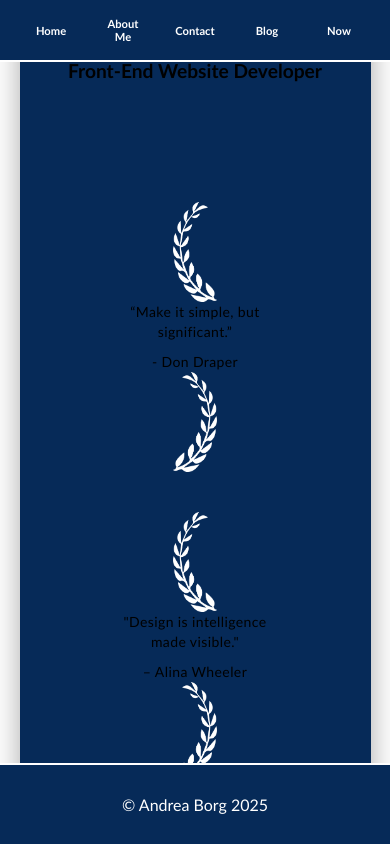
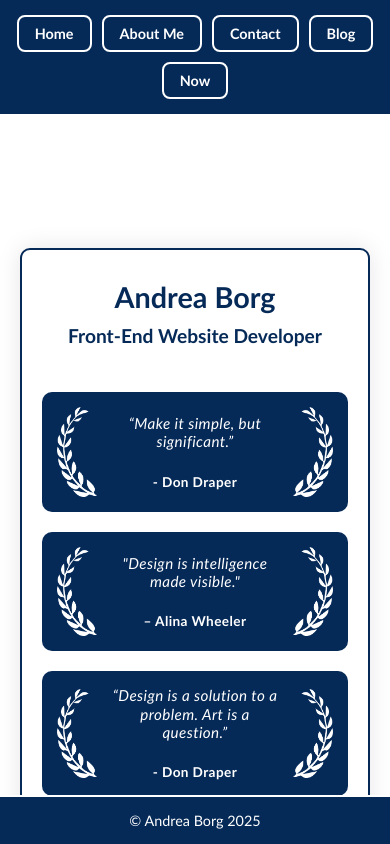
Before and after one commit to andreaborg-dev/My-Portfolio, a React (Create React App) app: page / in a window 390 px wide. Built offline with nearby package versions, Linux system fonts and the light colour scheme.

Commit message:
changed styles and responsiveness increased

```diff
--- a/src/App.css
+++ b/src/App.css
@@ -1,223 +1,320 @@
-/* Reset & Base */
+/* === Global Reset === */
 * {
   margin: 0;
   padding: 0;
   box-sizing: border-box;
-    font-family: 'Trebuchet MS', 'Lucida Sans Unicode', 'Lucida Grande', 'Lucida Sans', Arial, sans-serif;
+  font-family: 'Trebuchet MS', Arial, sans-serif;
 }
 
-html, body, #root {
+html, body {
   height: 100%;
   width: 100%;
-    background-color: #ffffff;
+  background-color: white;
+  color: #062a58;
   overflow-x: hidden;
-    scroll-behavior: smooth;
 }
 
-/* Navigation Buttons */
-.navbuttons {
+/* === Centering Container === */
+.container {
   display: flex;
-    width: 100%;
-    justify-content: space-around;
-    position: fixed;
-    top: 0;
-    padding: 20px 0;
-    border-bottom: 2px solid white;
-    background: #062a58;
-    z-index: 1000;
+  justify-content: center;
+  align-items: center;
+  padding: 40px 20px;
+  min-height: 100vh;
 }
 
-.navbuttons button {
-    width: 100px;
-    height: 50px;
-    color: white;
-    background: none;
-    cursor: pointer;
-    font-weight: bold;
-    border: none;
+/* === Home Section === */
+/* === Main Content Container (Scaled Down) === */
+.container2 {
+  width: 100%;
+  max-width: 800px; /* was 1000px */
+  background-color: white;
+  border: 2px solid #062a58;
   border-radius: 10px;
-    transition: all 0.3s ease-in-out;
+  padding: 30px; /* was 40px */
+  box-shadow: 0 0 25px rgba(0, 0, 0, 0.1);
+  text-align: center;
 }
 
-.navbuttons button:hover {
-    background-color: rgba(0, 0, 0, 0.25);
+/* === Header Text (Smaller) === */
+.homeheader {
+  font-size: clamp(1.8rem, 5vw, 3rem); /* was up to 4rem */
+  font-weight: bold;
+  color: #062a58;
+  margin-bottom: 10px;
+}
+
+.homesubheader {
+  font-size: clamp(1rem, 4vw, 1.8rem); /* smaller max */
+  font-weight: bold;
+  color: #062a58;
+  margin-bottom: 25px;
+}
+
+/* === Cards Container: Horizontal layout with wrapping to avoid horizontal scroll === */
+.cards {
+  display: flex;
+  flex-wrap: wrap;          /* allow wrapping */
+  justify-content: center;  /* center cards */
+  gap: 20px;
+  padding-top: 20px;
+  overflow-x: visible;      /* no horizontal scroll */
+}
+
+/* === Cards: flex horizontal content === */
+.card1, .card2, .card3 {
+  display: flex !important;
+  flex-direction: row !important;
+  align-items: center;
+  justify-content: center;
+  width: 260px;
+  max-width: 100%;  /* allow shrinking */
+  padding: 15px;
+  background-color: #062a58;
+  color: white;
+  border-radius: 10px;
+  transition: transform 0.3s ease;
+  cursor: pointer;
+  box-sizing: border-box;
+  gap: 10px;
+}
+
+.card1:hover, .card2:hover, .card3:hover {
   transform: scale(1.05);
 }
 
-/* Cards Section */
-.cards {
-    display: flex;
-    justify-content: center;
-    flex-wrap: wrap;
-    gap: 20px;
-    padding-top: 150px;
+/* Bracket images */
+.bracket-left {
+  width: 40px;
+  height: auto;
 }
 
-.card1, .card2, .card3 {
-    display: flex;
-    flex-direction: column;
-    align-items: center;
-    justify-content: center;
-    width: 200px;
-    transition: all 0.3s ease;
+.bracket-right {
+  width: 40px;
+  height: auto;
 }
 
-.card1 img, .card2 img, .card3 img {
-    width: auto;
-    height: 100px;
-}
-
-.card1:hover, .card2:hover, .card3:hover {
-    transform: scale(1.1);
-}
-
-.card1 { margin-top: 180px; }
-.card2 { margin-top: 30px; }
-.card3 { margin-top: 180px; }
-
+/* Quote and Speaker: stacked vertically */
 .card1 div, .card2 div, .card3 div {
-    text-align: center;
-    line-height: 20px;
-    letter-spacing: 0.4px;
-    width: 80%;
   display: flex;
   flex-direction: column;
   justify-content: center;
-    align-items: center;
+  text-align: center;
+  line-height: 1.2;
+  letter-spacing: 0.4px;
 }
 
-/* Speaker & Quote */
-.speaker {
-    width: 120px;
-    border: none;
-    margin-top: -10px;
+.quote {
+  font-size: 0.95rem;
+  margin-bottom: 4px;
+  font-style: italic;
 }
 
-.quote, .speaker {
-    font-size: 14px;
-    width: 150px;
+.speaker {
+  font-size: 0.85rem;
+  font-weight: 600;
 }
 
-/* Contact Container */
-.contactcontainer, .container, .contactcontainer2 {
+/* === Responsive Cards Width === */
+@media (max-width: 900px) {
+  .card1, .card2, .card3 {
+    width: 45%; /* Two cards per row approx */
+  }
+}
+
+@media (max-width: 600px) {
+  .card1, .card2, .card3 {
+    width: 100%; /* Full width on small devices */
+  }
+}
+
+/* === Contact Section === */
+.contactcontainer {
   display: flex;
   justify-content: center;
   align-items: center;
+  padding: 40px 20px;
+  min-height: 100vh;
 }
 
 .contactcontainer2 {
-    width: 90%;
-    max-width: 350px;
-    height: auto;
-    padding: 20px;
-    border: 5px solid #051f40;
-    border-radius: 20px;
-    background-color: #062a58;
-    color: white;
-    box-shadow: 0 0 30px darkgrey;
-    text-align: justify;
+  width: 100%;
+  max-width: 600px;
+  background-color: white;
+  color: #062a58;
+  border: 2px solid #062a58;
+  border-radius: 10px;
+  padding: 30px;
+  box-shadow: 0 0 30px rgba(0, 0, 0, 0.1);
 }
 
 .contactcontainer2 h1 {
   text-align: center;
   font-size: 2rem;
-    margin-bottom: 20px;
-    text-decoration: underline 4px;
-    text-underline-offset: 10px;
+  margin-bottom: 30px;
+  text-decoration: underline 4px #062a58;
+  text-underline-offset: 8px;
 }
 
-/* Form */
-.Name label, .Email label, .Message label {
-    display: block;
-    text-align: center;
-    margin-top: 10px;
+/* === Form Elements === */
+.Name, .Email, .Message {
+  margin-bottom: 20px;
 }
 
-.Name input, .Email input, .Message input {
-    width: 80%;
-    max-width: 250px;
-    margin: 10px auto;
+label {
   display: block;
-    height: 30px;
-    border-radius: 10px;
-    border: 2px solid black;
+  margin-bottom: 5px;
   text-align: center;
-    box-shadow: 0 0 15px lightgray;
+  font-weight: bold;
 }
 
-.Message input { height: 50px; }
+.inputbox {
+  width: 100%;
+  padding: 12px;
+  border-radius: 10px;
+  border: 2px solid #062a58;
+  background-color: white;
+  color: #062a58;
+  font-size: 1rem;
+}
+
+.inputbox:focus {
+  outline: none;
+  box-shadow: 0 0 8px #062a58;
+}
+
+/* === Submit Button === */
+.Submit-Button {
+  text-align: center;
+  margin-top: 30px;
+}
 
 .Submit-Button input {
-    display: block;
-    margin: 50px auto 10px auto;
-    width: 100px;
-    height: 40px;
+  background-color: #062a58;
   color: white;
-    background: none;
+  padding: 12px 25px;
+  font-size: 1rem;
   border-radius: 10px;
-    border: 2px solid white;
+  border: none;
   cursor: pointer;
-    transition: all 0.3s ease-in-out;
+  transition: background-color 0.3s ease;
 }
 
 .Submit-Button input:hover {
-    background-color: rgba(0, 0, 0, 0.25);
+  background-color: #054395;
+}
+
+/* === Navbar === */
+.navbuttons {
+  position: sticky;
+  top: 0;
+  display: flex;
+  justify-content: center;
+  flex-wrap: wrap;
+  gap: 15px;
+  padding: 20px;
+  background-color: #062a58;
+  border-bottom: 2px solid white;
+  z-index: 1000;
+}
+
+.navbuttons button {
+  background-color: transparent;
+  color: white;
+  font-weight: bold;
+  border: 2px solid white;
+  border-radius: 8px;
+  padding: 10px 20px;
+  cursor: pointer;
+  font-size: 1rem;
+  transition: all 0.3s ease;
+}
+
+.navbuttons button:hover {
+  background-color: white;
+  color: #062a58;
   transform: scale(1.05);
 }
 
-/* Footer */
+/* === Footer === */
 .footer {
-    display: flex;
-    justify-content: center;
   width: 100%;
-    padding: 30px 0;
-    border-top: 2px solid white;
+  position: fixed;
+  bottom: 0;
+  text-align: center;
+  padding: 20px;
   background-color: #062a58;
   color: white;
-    position: fixed;
-    bottom: 0;
-    z-index: 1000;
+  font-size: 1rem;
+  border-top: 2px solid white;
+  margin-top: auto;
 }
 
-/* Home Section */
-.container2 {
-    display: flex;
-    flex-direction: column;
-    align-items: center;
-    width: 90%;
-    max-width: 700px;
-    height: auto;
-    padding: 20px;
-    border-radius: 10px;
-    box-shadow: 0 0 30px darkgrey;
-    background: #062a58;
+/* === Responsive Nav Buttons And Footer === */
+@media (max-width: 600px) {
+  .navbuttons {
+    gap: 10px;
+    padding: 15px;
   }
 
-.homeheader { font-size: clamp(2rem, 6vw, 5rem); font-weight: bolder; text-align: center; }
-.homesubheader { font-size: clamp(1.5rem, 4vw, 3rem); font-weight: bolder; text-align: center; }
-
-/* Responsive */
-@media (max-width: 1024px) {
-    .navbuttons { flex-wrap: wrap; padding: 15px; }
-    .navbuttons button { width: 150px; height: 60px; font-size: 1.5rem; }
-
-    .container2 { transform: scale(1.2); }
-    .contactcontainer2 { transform: scale(1.4); }
+  .navbuttons button {
+    padding: 8px 16px;
+    font-size: 0.9rem;
   }
 
-@media (max-width: 620px) {
-    .navbuttons { flex-wrap: wrap; }
-    .navbuttons button { width: 50px; height: 30px; font-size: 0.7rem; }
+  .footer {
+    font-size: 0.9rem;
+    padding: 15px;
+  }
+}
 
-    .cards { flex-direction: column; padding-top: 100px; }
-    .card1, .card2, .card3 { margin-top: 20px; }
+/* === Responsive Tweaks === */
+@media (max-width: 768px) {
+  .container2 {
+    padding: 30px 20px;
+  }
 
-    .contactcontainer2 { width: 90%; height: auto; padding: 15px; }
-    .contactcontainer2 h1 { font-size: 1.5rem; padding-top: 20px; margin-bottom: 20px; }
+  .homeheader {
+    font-size: 2.2rem;
+  }
 
-    .Name input, .Email input, .Message input { width: 90%; max-width: 200px; }
+  .homesubheader {
+    font-size: 1.6rem;
+  }
 
-    .container2 { width: 90%; transform: scale(1); }
-    .homeheader { font-size: 2rem; }
-    .homesubheader { font-size: 1.2rem; }
+  .card1, .card2, .card3 {
+    width: 260px;
   }
+
+  .contactcontainer2 {
+    padding: 25px 20px;
+  }
+
+  .contactcontainer2 h1 {
+    font-size: 1.8rem;
+  }
+}
+
+@media (max-width: 480px) {
+  .homeheader {
+    font-size: 1.8rem;
+  }
+
+  .homesubheader {
+    font-size: 1.2rem;
+  }
+
+  .inputbox {
+    font-size: 0.95rem;
+    padding: 10px;
+  }
+
+  .Submit-Button input {
+    width: 100%;
+    padding: 12px;
+  }
+
+  .card1, .card2, .card3 {
+    width: 100%;
+  }
+}
--- a/src/Pages/home.js
+++ b/src/Pages/home.js
@@ -8,6 +8,7 @@ export function Home() {
         <head>
             <title>Home</title>
         </head>
+        <div className='home'>
         <div className='container'>
             <div className='container2'>
             <div className='homeheader'>Andrea Borg</div>
@@ -42,6 +43,7 @@ export function Home() {
             </div>
             </div>
             </div>
+            </div>
         </div>
         </>
     );
```
Lines whose indentation alone changed are shown as unchanged.
